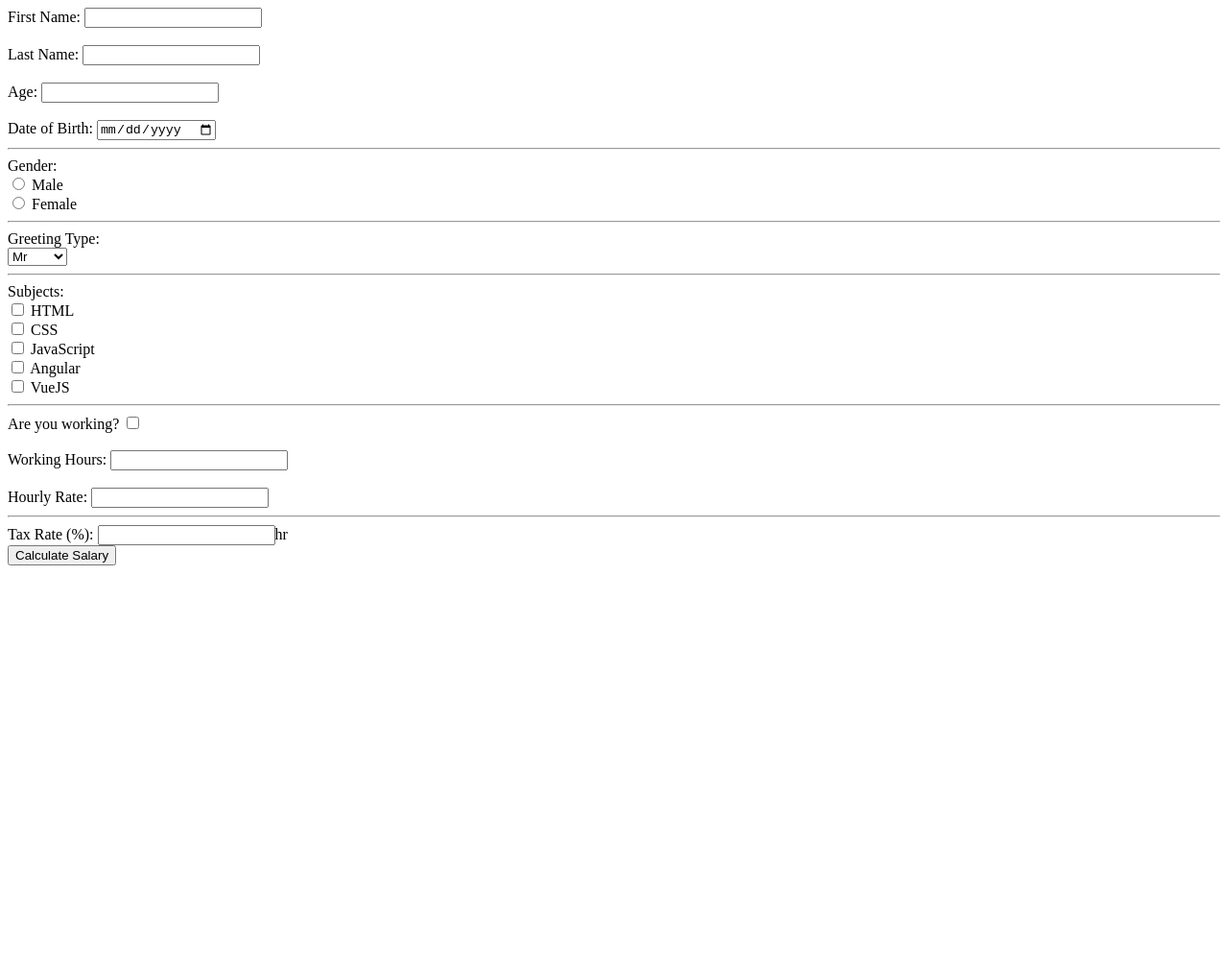
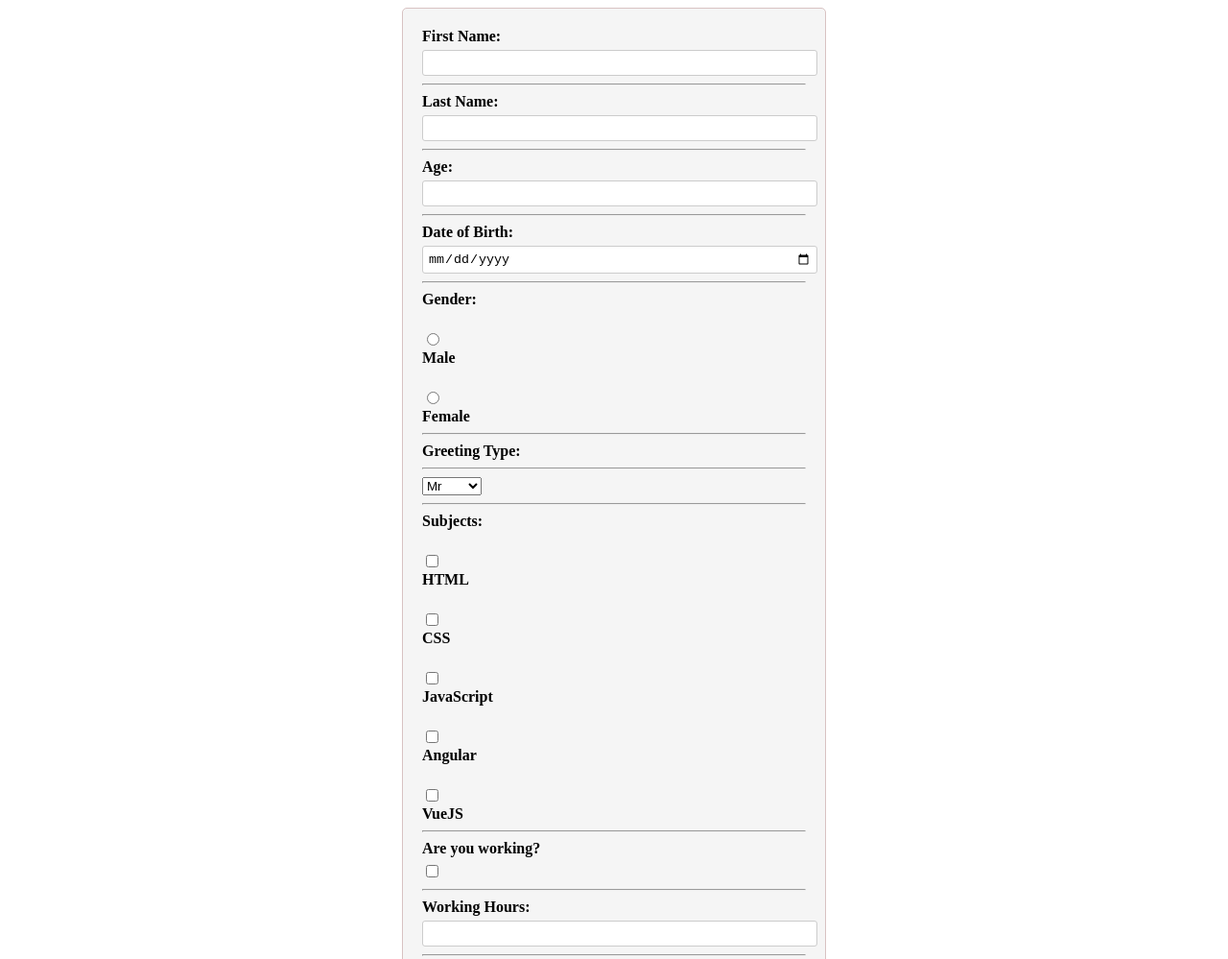
Before and after one commit to ZuesCOPISO/CalculateSalary, a plain HTML site: page index.html in a window 1280 px wide. Shown: the top 999 px of the page at 96% size. Before the commit the page ends 800 px from the top, so only its background shows below. Drawn offline with Linux system fonts and the light colour scheme.

Commit message:
v1 styling

```diff
--- a/CSS/styles.css
+++ b/CSS/styles.css
@@ -0,0 +1,47 @@
+form {
+    max-width: 400px;
+    margin: 0 auto;
+    padding: 20px;
+    background-color: #f5f5f5;
+    border: 1px solid #d8c2c2;
+    border-radius: 5px;
+  }
+
+  form div {
+    margin-bottom: 15px;
+  }
+
+  label {
+    display: block;
+    margin-bottom: 5px;
+    font-weight: bold;
+  }
+
+  input[type="text"],
+  input[type="number"],
+  input[type="date"] {
+    width: 100%;
+    padding: 5px;
+    border: 1px solid #ccc;
+    border-radius: 3px;
+  }
+
+  input[type="radio"],
+  input[type="checkbox"] {
+    margin-right: 5px;
+  }
+
+  button[type="submit"] {
+    padding: 8px 15px;
+    background-color: #4caf50;
+    color: #fff;
+    border: none;
+    border-radius: 3px;
+    cursor: pointer;
+  }
+
+  #output {
+    margin-top: 20px;
+    padding: 10px;
+    background-color: #e9e9e9;
+  }
--- a/index.html
+++ b/index.html
@@ -9,13 +9,13 @@
 <body>
     <form id="Form">
         <label for="firstName">First Name:</label>
-        <input type="text" id="firstName" required><br><br>
+        <input type="text" id="firstName" required> <hr>
 
         <label for="lastName">Last Name:</label>
-        <input type="text" id="lastName" required><br><br>
+        <input type="text" id="lastName" required><hr>
 
         <label for="age">Age:</label>
-        <input type="number" id="age" required><br><br>
+        <input type="number" id="age" required><hr>
 
         <label for="dob">Date of Birth:</label>
         <input type="date" id="dob" required><hr>
@@ -26,7 +26,7 @@
         <input type="radio" id="female" name="gender" value="Female" required>
         <label for="female">Female</label><hr>
 
-        <label>Greeting Type:</label><br>
+        <label>Greeting Type:</label><hr>
         <select id="greetingType" required>
             <option value="Mr">Mr</option>
             <option value="Mrs">Mrs</option>
@@ -47,11 +47,11 @@
         <label for="vuejs">VueJS</label><hr>
 
         <label for="working">Are you working?</label>
-        <input type="checkbox" id="working" onchange="toggleWorkingHours()" required><br><br>
+        <input type="checkbox" id="working" onchange="toggleWorkingHours()" required><hr>
 
         <div id="workingHours" class="hidden">
             <label for="hours">Working Hours:</label>
-            <input type="number" id="hours" required><br><br>
+            <input type="number" id="hours" required><hr>
 
             <label for="rate">Hourly Rate:</label>
             <input type="number" id="rate" required><hr>
@@ -60,7 +60,7 @@
             <input type="number" id="taxRate" required>hr
         </div>
 
-        <button type="button" onclick="calculateSalary()">Calculate Salary</button><br><br>
+        <button type="button" onclick="calculateSalary()">Calculate Salary</button><hr>
 
         <label id="output"></label>
     </form>
```
